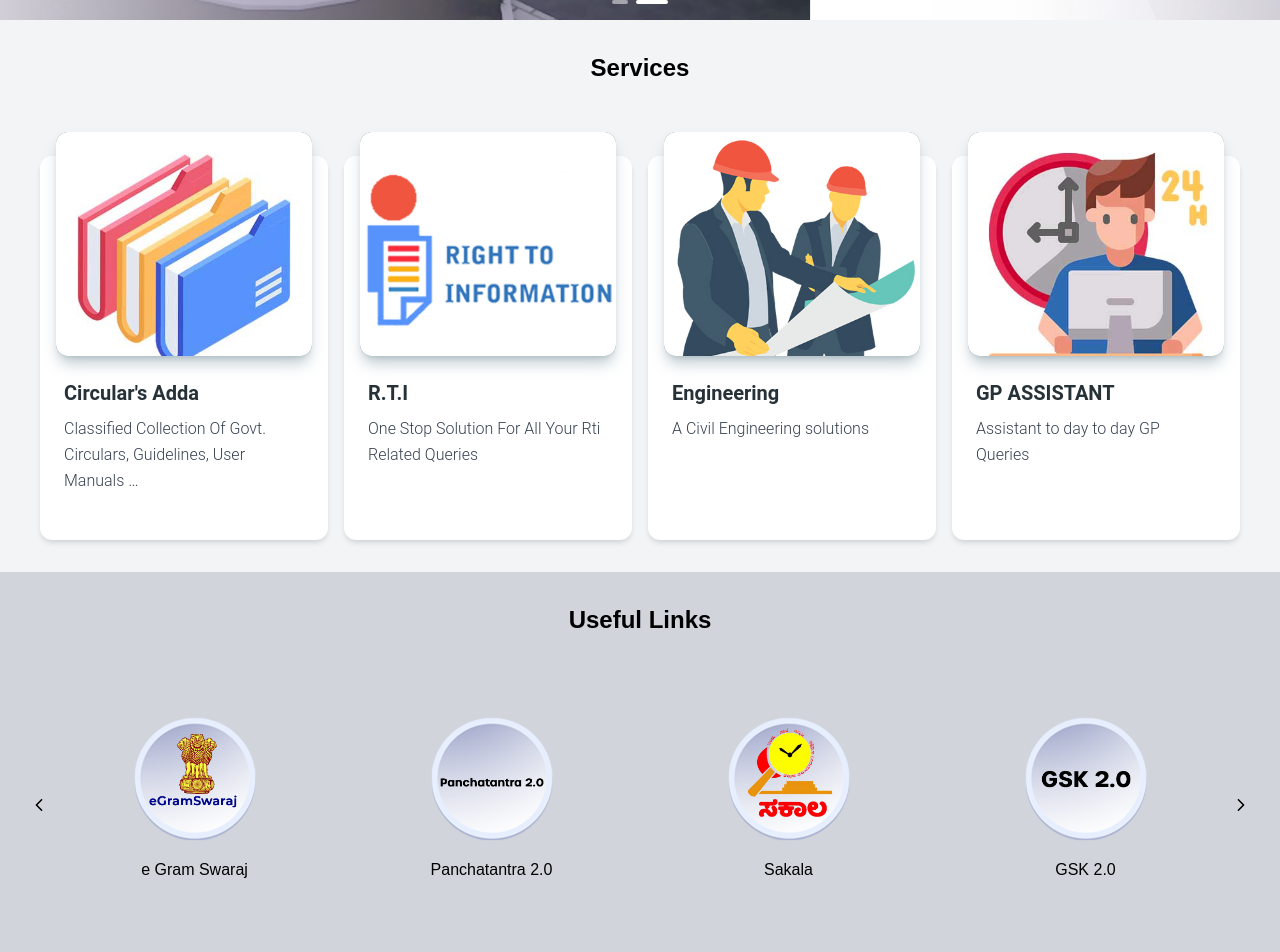
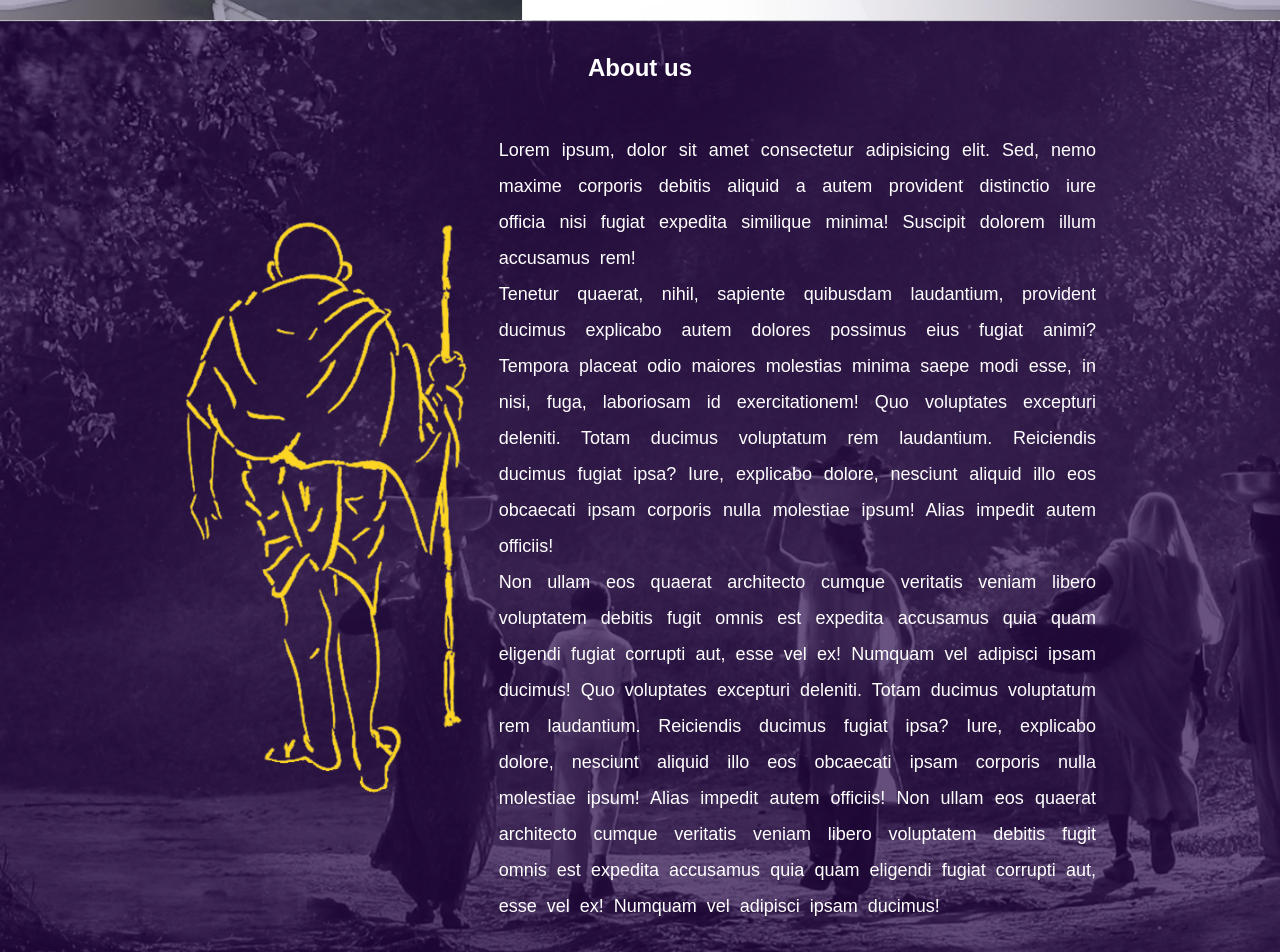
Before and after one commit to SlenderShield/unigram, a React (Vite) app: page / in a window 1280 px wide. Shown: the part 780-1732 px from the top of the page. Built offline with nearby package versions, Linux system fonts and the light colour scheme.

Commit message:
about section

```diff
--- a/src/App.jsx
+++ b/src/App.jsx
@@ -1,10 +1,12 @@
 import Head from './components/Head'
 import Service from './components/Service'
+import AboutCom from './components/AboutCom'
 import UsefulLinks from './components/UsefulLinks'
 const App = () => {
   return (
     <>
       <Head />
+      <AboutCom />
       <Service />
       <UsefulLinks />
     </>
--- /dev/null
+++ b/src/components/AboutCom.jsx
@@ -0,0 +1,40 @@
+import React from 'react';
+import gandhi from '../assets/fwdserviceicon/gandhi_logo.png';
+
+function AboutCom() {
+    return (
+        <section className='p-8 bg-about_background bg-no-repeat bg-cover bg-center'>
+            <h2 className='text-2xl font-bold text-center mb-12 text-white'>About us</h2>
+            <div className='md:w-3/4 max-h-vh flex flex-col md:flex-row md:justify-center gap-4 items-center md:mx-auto'>
+                <div className='w-full md:w-1/3 h-full'>
+                    <img src={gandhi} alt='Gandhi Lgo' className='w-full h-full' />
+                </div>
+                <div className='w-full md:w-2/3 text-sm md:text-lg md:text-justify leading-5 md:leading-6 lg:leading-loose text-white [word-spacing:5px]'>
+                    <p>
+                        Lorem ipsum, dolor sit amet consectetur adipisicing elit. Sed, nemo maxime corporis debitis aliquid a autem
+                        provident distinctio iure officia nisi fugiat expedita similique minima! Suscipit dolorem illum accusamus
+                        rem!
+                    </p>
+                    <p>
+                        Tenetur quaerat, nihil, sapiente quibusdam laudantium, provident ducimus explicabo autem dolores possimus
+                        eius fugiat animi? Tempora placeat odio maiores molestias minima saepe modi esse, in nisi, fuga, laboriosam
+                        id exercitationem! Quo voluptates excepturi deleniti. Totam ducimus voluptatum rem laudantium. Reiciendis
+                        ducimus fugiat ipsa? Iure, explicabo dolore, nesciunt aliquid illo eos obcaecati ipsam corporis nulla
+                        molestiae ipsum! Alias impedit autem officiis!
+                    </p>
+                    <p>
+                        Non ullam eos quaerat architecto cumque veritatis veniam libero voluptatem debitis fugit omnis est expedita
+                        accusamus quia quam eligendi fugiat corrupti aut, esse vel ex! Numquam vel adipisci ipsam ducimus! Quo
+                        voluptates excepturi deleniti. Totam ducimus voluptatum rem laudantium. Reiciendis ducimus fugiat ipsa?
+                        Iure, explicabo dolore, nesciunt aliquid illo eos obcaecati ipsam corporis nulla molestiae ipsum! Alias
+                        impedit autem officiis! Non ullam eos quaerat architecto cumque veritatis veniam libero voluptatem debitis
+                        fugit omnis est expedita accusamus quia quam eligendi fugiat corrupti aut, esse vel ex! Numquam vel adipisci
+                        ipsam ducimus!
+                    </p>
+                </div>
+            </div>
+        </section>
+    );
+}
+
+export default AboutCom;
--- a/tailwind.config.js
+++ b/tailwind.config.js
@@ -3,7 +3,11 @@ const withMT = require("@material-tailwind/react/utils/withMT");
 module.exports = withMT({
   content: ["./index.html", "./src/**/*.{vue,js,ts,jsx,tsx}", 'node_modules/flowbite-react/lib/esm/**/*.js'],
   theme: {
-    extend: {},
+    extend: {
+      backgroundImage: {
+        'about_background': "url('src/assets/fwdserviceicon/background.png')",
+      },
+    },
   },
   plugins: [require('flowbite/plugin'),],
 });
```
Also changed, not shown: src/assets/fwdserviceicon/background.png (added), src/assets/fwdserviceicon/gandhi_logo.png (added).
